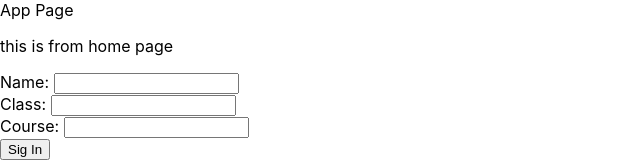
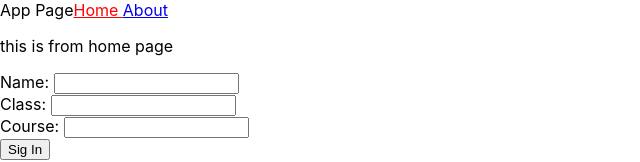
Before and after one commit to Hasnain-Raza-Gaho/REACT-Router, a React (Create React App) app: page / in a window 1280 px wide. Shown: the top 162 px of the page, without its empty margins (0-640 px from the left). Built offline with nearby package versions, Linux system fonts and the light colour scheme.

Commit message:
applied css on NavLink Tag in react-router-dom

```diff
--- a/src/App.js
+++ b/src/App.js
@@ -1,5 +1,5 @@
 import React from 'react';
-import {  Routes, Route, Navigate} from 'react-router-dom';
+import {  Routes, Route, Navigate, NavLink} from 'react-router-dom';
 import About from './components/about'
 import Home from './components/Home'
 
@@ -11,6 +11,13 @@ const App = () => {
   return (
     <div>
       App Page
+
+<NavLink to='/' style={({ isActive })=>{
+  return{color:isActive?'red':''}
+}} >Home </NavLink>
+<NavLink to='about' style={({ isActive })=>{
+  return{color:isActive?'red':''}
+}}  > About</NavLink>
       <Routes>
     <Route path='/about' element={<About/>} />
     <Route path='/' element={<Home/>} />
--- a/src/components/about.js
+++ b/src/components/about.js
@@ -3,6 +3,13 @@ import {useLocation} from 'react-router-dom';
 
 const About = () => {
     const loc = useLocation();
+if(loc.state == null){
+    loc.state ={
+        name : 'Hasnain Raza',
+        classs : 12,
+        course : 'AI'
+    }
+}
     console.log(loc)
     return (
         <div>
```
